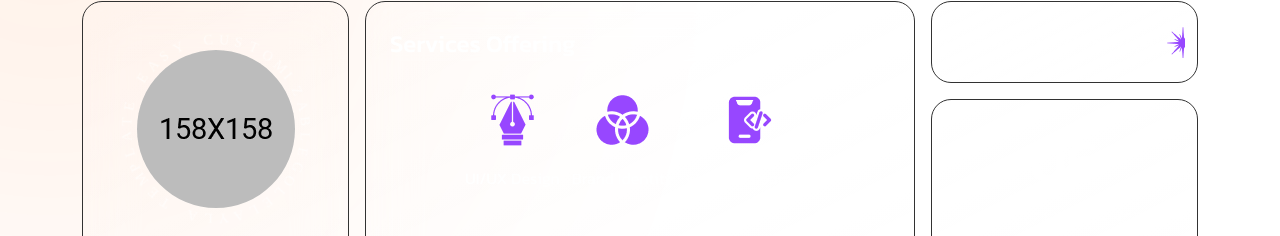
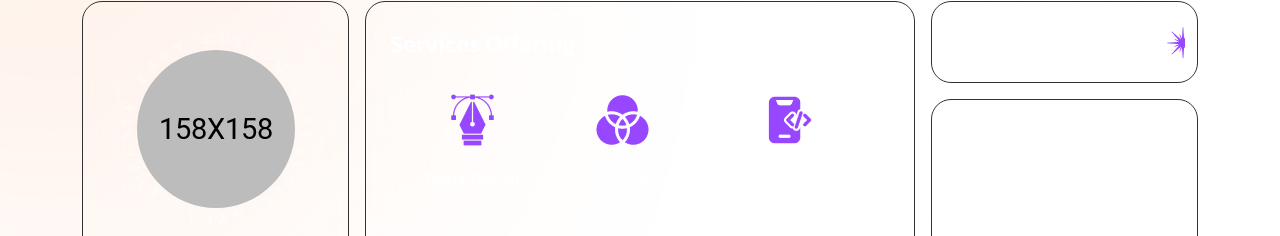
Before and after one commit to simonguerra1/portfolio-edit, a website: page index.html in a window 1280 px wide. Shown: the part 136-372 px from the top of the page. Drawn offline with Linux system fonts and the light colour scheme; some packages are replaced by stand-ins of ours; a script that the page names is missing; some icons are missing.

Commit message:
Nueva versión

```diff
--- a/index.html
+++ b/index.html
@@ -380,7 +380,7 @@
                         Services Offering
                       </span>
                       <ul
-                        class="ordering-brand d-flex justify-content-center gap-3 mb-11"
+                        class="ordering-brand d-flex justify-content-center gap-13 mb-11"
                       >
                         <li>
                           <a href="offering.html" class="text-center">
```
